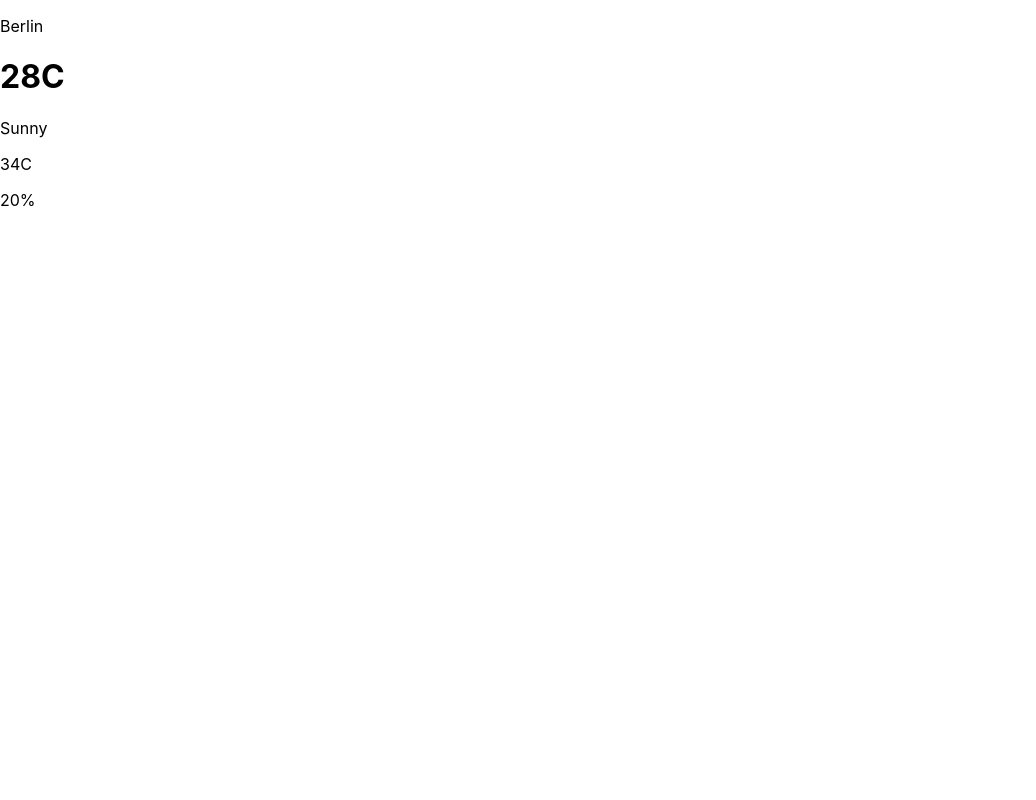
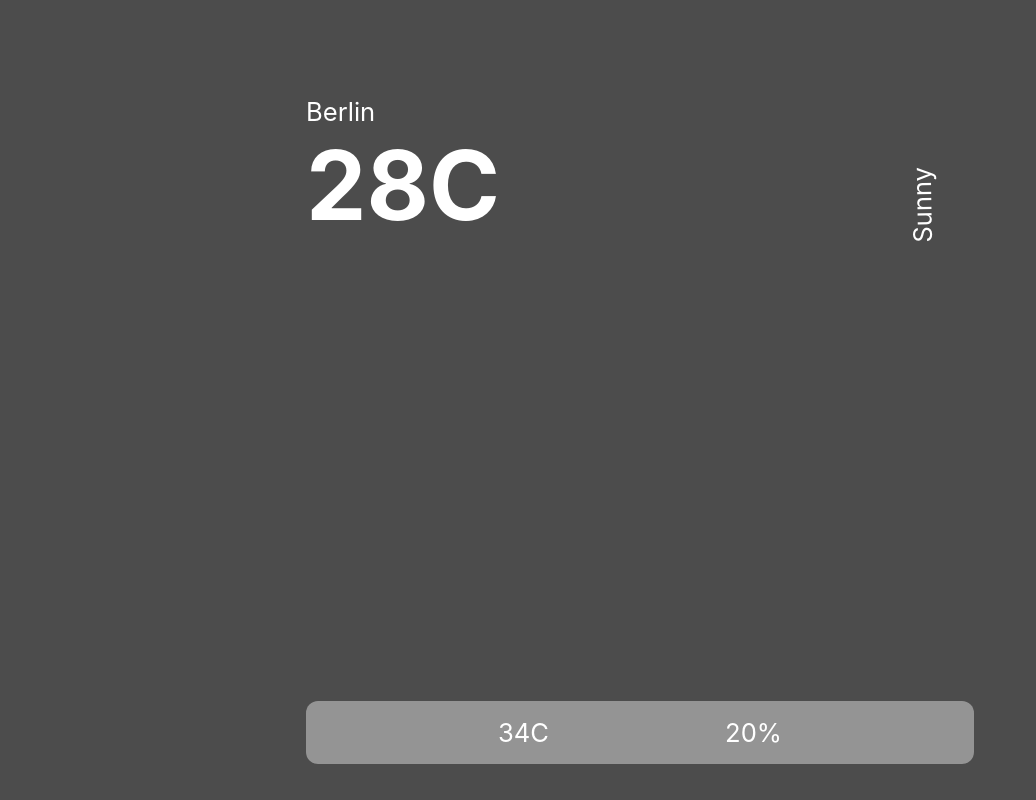
Before and after one commit to daanvanderputte/weather-app, a React (Create React App) app: page / in a window 1280 px wide. Shown: the whole page, without its empty margins (0-1036 px from the left). Built offline with nearby package versions, Linux system fonts and the light colour scheme; the HTML template or start-up script is replaced by a standard one.

Commit message:
Added styling

```diff
--- a/src/index.css
+++ b/src/index.css
@@ -1,5 +1,10 @@
+* {
+  box-sizing: border-box;
+  margin: 0;
+  padding: 0;
+}
+
 body {
-  margin: 0;
   font-family: -apple-system, BlinkMacSystemFont, 'Segoe UI', 'Roboto', 'Oxygen',
     'Ubuntu', 'Cantarell', 'Fira Sans', 'Droid Sans', 'Helvetica Neue',
     sans-serif;
@@ -7,7 +12,62 @@
   -moz-osx-font-smoothing: grayscale;
 }
 
-code {
-  font-family: source-code-pro, Menlo, Monaco, Consolas, 'Courier New',
-    monospace;
+p {
+  font-size: 1.6rem;
 }
+
+h1 {
+  font-size: 6rem;
+}
+
+.App {
+  width: 100%;
+  height: 100vh;
+  position: relative;
+  background-color: rgba(0,0,0,0.7);
+  color: #fff
+}
+
+.App:before {
+  content: '';
+  background:
+}
+
+.container {
+  max-width: 700px;
+  height: 700px;
+  margin: auto;
+  padding: 0 1rem;
+  position: relative;
+  top: 10%;
+  display: flex;
+  flex-direction: column;
+  justify-content: space-between;
+}
+
+.App .top {
+  width: 100%;
+  margin: 1rem auto;
+}
+
+.App .description {
+  position: relative;
+  right: -90%;
+  transform-origin: 0 0;
+  transform: rotate(269deg);
+}
+
+.App .bottom {
+  display: flex;
+  justify-content: space-evenly;
+  text-align: center;
+  width: 100%;
+  margin: 1rem auto;
+  padding: 1rem;
+  border-radius: 12px;
+  background-color: rgba(255, 255, 255, 0.4);
+}
+
+.bold {
+  font-weight: 700;
+}
```
